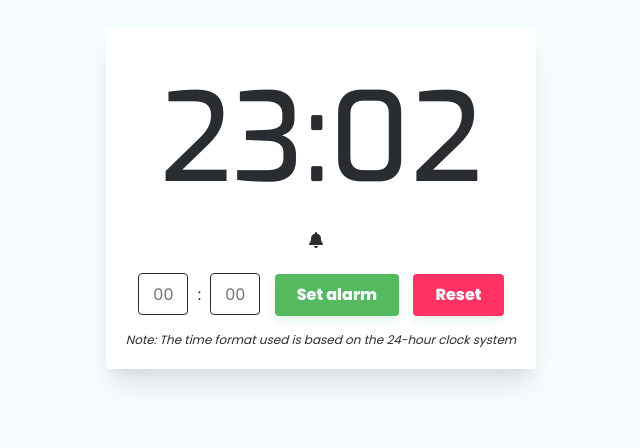
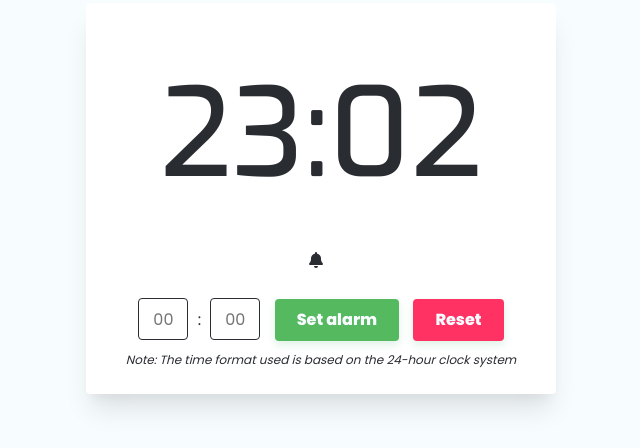
Before and after one commit to mcguenette/alarm-clock, a website with bundled scripts: page index.html in a window 1280 px wide. Shown: the part 202-650 px from the top of the page, without its empty margins (319-959 px from the left). Built offline with nearby package versions, Linux system fonts and the light colour scheme.

Commit message:
last commit for submission

```diff
--- a/assets/style/style.css
+++ b/assets/style/style.css
@@ -7,6 +7,7 @@
     --primary-green: #55B95F;
     --secondary-green:#458f4c;
     --primary-pink: #FF3263;
+    --secondary-pink: #cc254c;
     --primary-blue: #4169E1;
     --primary-red: #EB4444;
 }
@@ -41,6 +42,7 @@ section {
 #time {
     font-size: 123px;
     font-family: 'Exo', sans-serif;
+    padding: 20px;
 }
 
 .alarm-stamp {
@@ -48,6 +50,7 @@ section {
     justify-content: center;
     flex-wrap: nowrap;
     align-items: center;
+    padding: 5px 20px;
 }
 
 /* .alarm-stamp i {
@@ -63,7 +66,10 @@ section {
 .information p {
     font-size: 12px;
     font-style: italic;
-    margin-top: 10px;
+}
+
+.information {
+    padding: 5px 20px;
 }
 
 input {
@@ -127,3 +133,7 @@ input[type=text] {
 .secondary-button {
     background-color: var(--primary-pink);
 }
+
+.secondary-button:hover {
+    background-color: var(--secondary-pink);
+}
```
